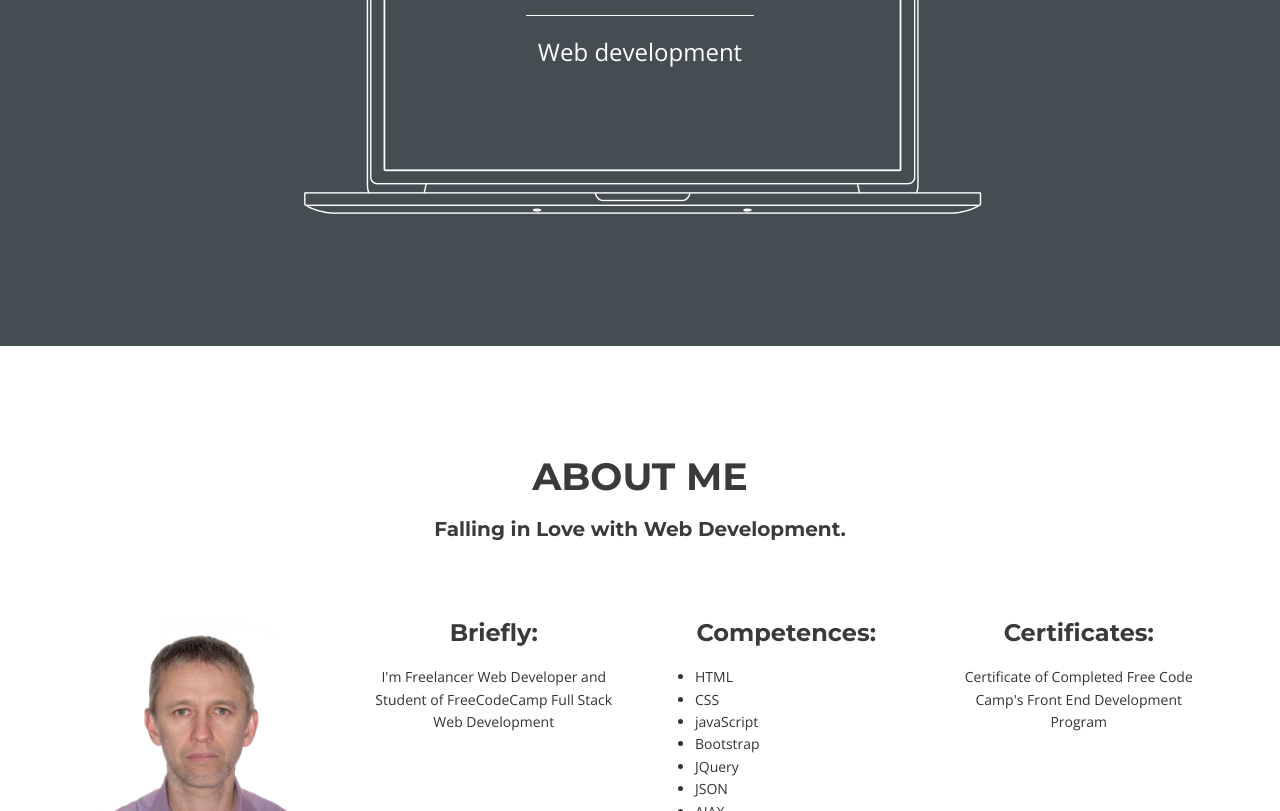
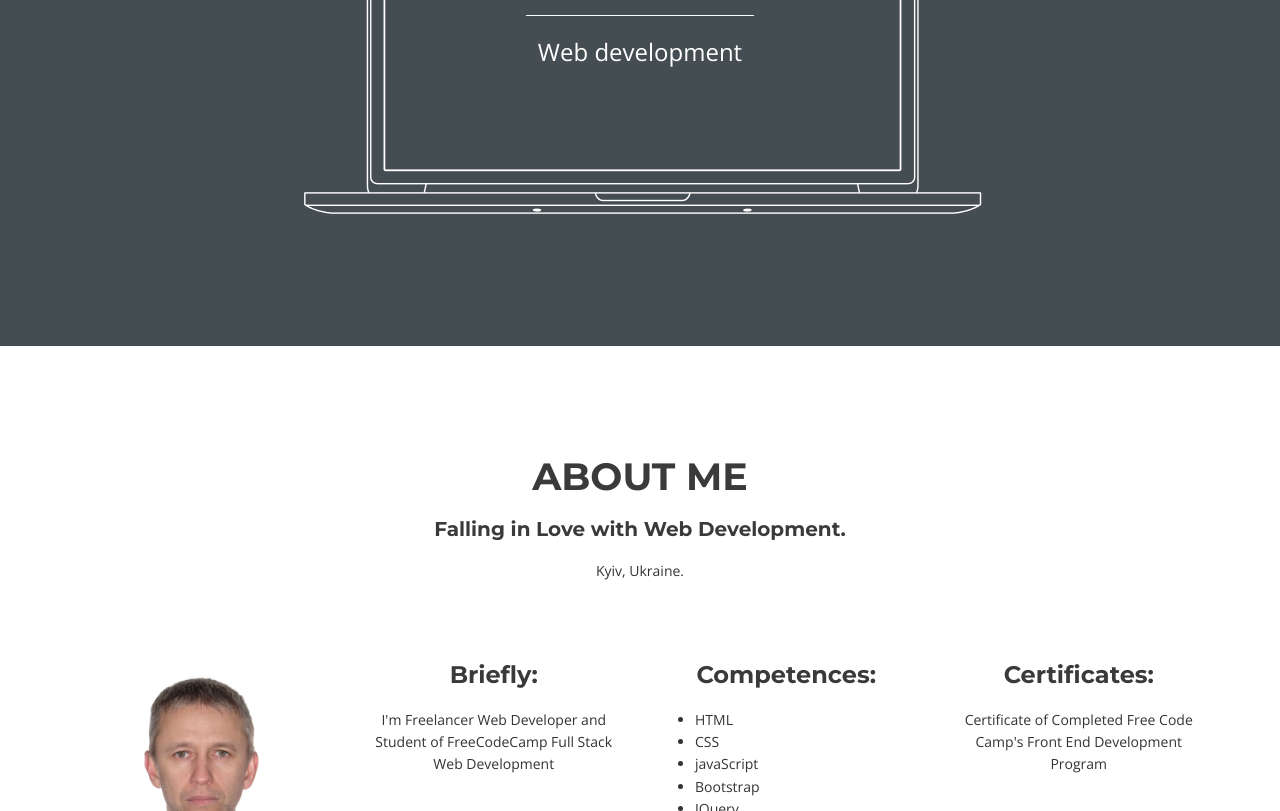
Before and after one commit to YevhenSu/Portfolio_freeCodeCamp, a plain HTML site: page index.html in a window 1280 px wide. Shown: the part 289-1100 px from the top of the page. Drawn offline with nearby package versions, Linux system fonts and the light colour scheme.

Commit message:
Update index.html

```diff
--- a/index.html
+++ b/index.html
@@ -55,6 +55,7 @@
                         <div class="section-heading">
                          <h2>About me</h2>
                          <h5>Falling in Love with Web Development.</h5>
+                         <p>Kyiv, Ukraine.</p>
                         </div>
                       </div>
                   </div>
```
